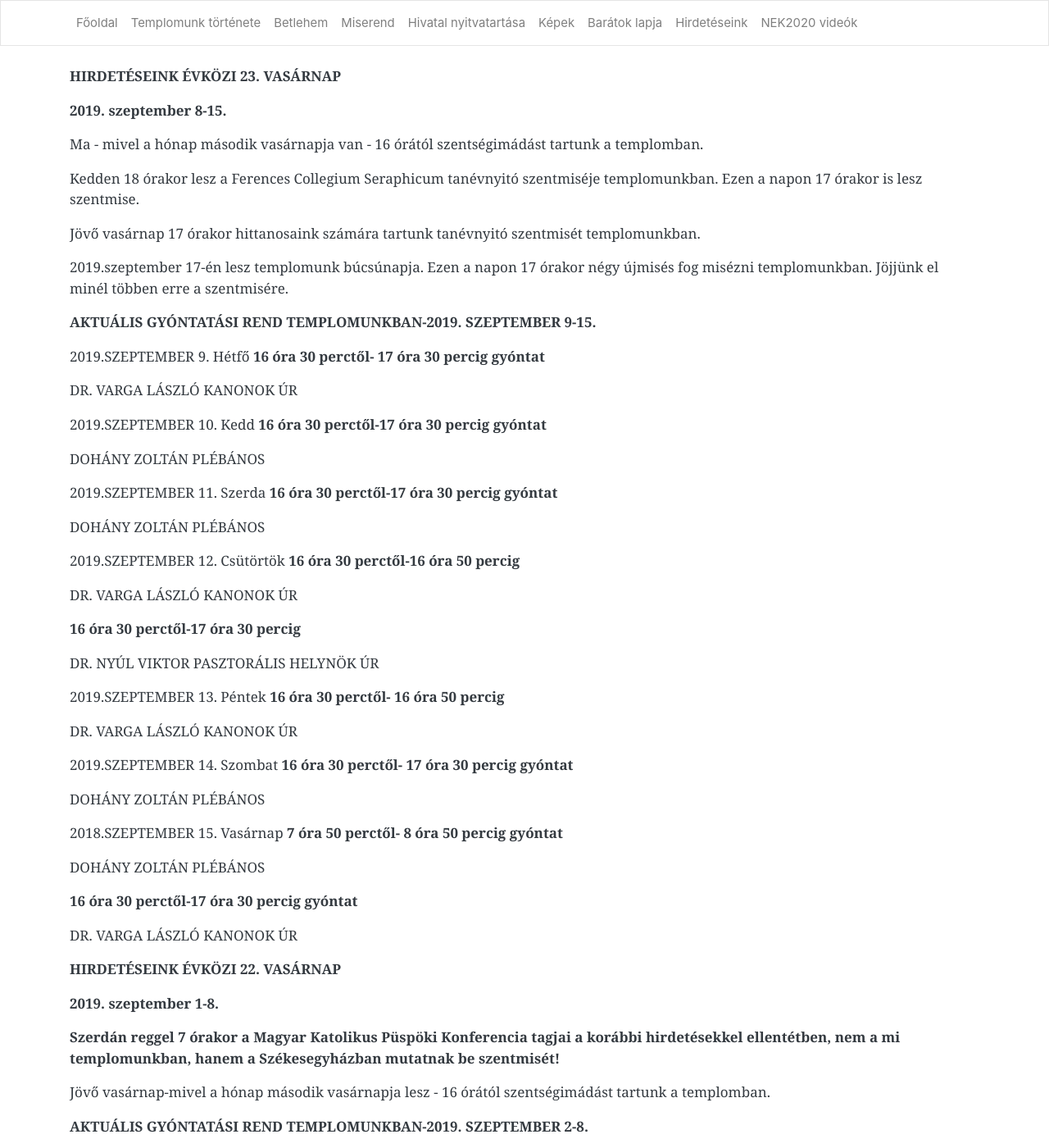
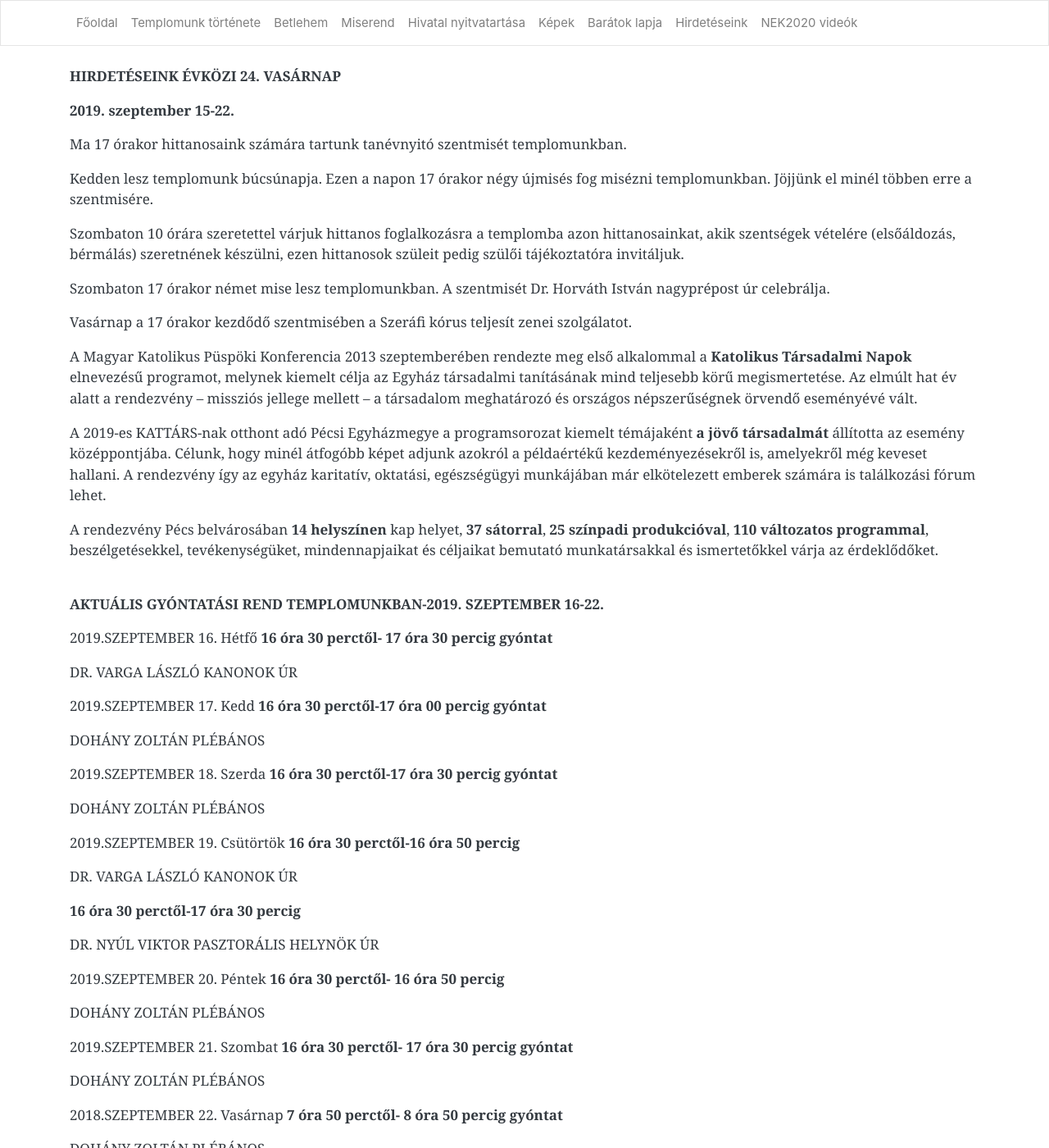
Before and after one commit to pecsi-ferences/pecsi-ferences.github.io, a Jekyll site: the page built from hirdeteseink.md, in a window 1280 px wide and 1400 px high. Shown: the whole window at 82% size. Built offline with Jekyll 4.4.1, drawn with Linux system fonts in a browser that asks for light colours; nearby versions of some CDN libraries; some of the changed text lies outside the part shown.

Commit message:
Update from Forestry.io Zoltán Dohány updated hirdeteseink.md

```diff
--- a/hirdeteseink.md
+++ b/hirdeteseink.md
@@ -3,6 +3,89 @@ layout: default
 title: Hirdetéseink
 
 ---
+**HIRDETÉSEINK ÉVKÖZI 24. VASÁRNAP**
+
+**2019. szeptember 15-22.**
+
+Ma 17 órakor hittanosaink számára tartunk tanévnyitó szentmisét templomunkban.
+
+Kedden lesz templomunk búcsúnapja. Ezen a napon 17 órakor négy újmisés fog misézni templomunkban. Jöjjünk el minél többen erre a szentmisére.
+
+Szombaton 10 órára szeretettel várjuk hittanos foglalkozásra a templomba azon hittanosainkat, akik szentségek vételére (elsőáldozás, bérmálás) szeretnének készülni, ezen hittanosok szüleit pedig szülői tájékoztatóra invitáljuk.
+
+Szombaton 17 órakor német mise lesz templomunkban. A szentmisét Dr. Horváth István nagyprépost úr celebrálja.
+
+Vasárnap a 17 órakor kezdődő szentmisében a Szeráfi kórus teljesít zenei szolgálatot.
+
+A Magyar Katolikus Püspöki Konferencia 2013 szeptemberében rendezte meg első alkalommal a **Katolikus Társadalmi Napok** elnevezésű programot, melynek kiemelt célja az Egyház társadalmi tanításának mind teljesebb körű megismertetése. Az elmúlt hat év alatt a rendezvény – missziós jellege mellett – a társadalom meghatározó és országos népszerűségnek örvendő eseményévé vált.
+
+A 2019-es KATTÁRS-nak otthont adó Pécsi Egyházmegye a programsorozat kiemelt témájaként **a jövő társadalmát** állította az esemény középpontjába. Célunk, hogy minél átfogóbb képet adjunk azokról a példaértékű kezdeményezésekről is, amelyekről még keveset hallani. A rendezvény így az egyház karitatív, oktatási, egészségügyi munkájában már elkötelezett emberek számára is találkozási fórum lehet.
+
+A rendezvény Pécs belvárosában **14 helyszínen** kap helyet, **37 sátorral**, **25 színpadi produkcióval**, **110 változatos programmal**, beszélgetésekkel, tevékenységüket, mindennapjaikat és céljaikat bemutató munkatársakkal és ismertetőkkel várja az érdeklődőket.
+
+| --- | --- |
+|  |  |
+
+**AKTUÁLIS GYÓNTATÁSI REND TEMPLOMUNKBAN-2019. SZEPTEMBER 16-22.**
+
+2019\.SZEPTEMBER 16. Hétfő **16 óra 30 perctől- 17 óra 30 percig gyóntat**
+
+DR. VARGA LÁSZLÓ KANONOK ÚR
+
+2019\.SZEPTEMBER 17. Kedd **16 óra 30 perctől-17 óra 00 percig gyóntat**
+
+DOHÁNY ZOLTÁN PLÉBÁNOS
+
+2019\.SZEPTEMBER 18. Szerda **16 óra 30 perctől-17 óra 30 percig gyóntat**
+
+DOHÁNY ZOLTÁN PLÉBÁNOS
+
+2019\.SZEPTEMBER 19. Csütörtök **16 óra 30 perctől-16 óra 50 percig**
+
+DR. VARGA LÁSZLÓ KANONOK ÚR
+
+**16 óra 30 perctől-17 óra 30 percig**
+
+DR. NYÚL VIKTOR PASZTORÁLIS HELYNÖK ÚR
+
+2019\.SZEPTEMBER 20. Péntek **16 óra 30 perctől- 16 óra 50 percig**
+
+DOHÁNY ZOLTÁN PLÉBÁNOS
+
+2019\.SZEPTEMBER 21. Szombat **16 óra 30 perctől- 17 óra 30 percig gyóntat**
+
+DOHÁNY ZOLTÁN PLÉBÁNOS
+
+2018\.SZEPTEMBER 22. Vasárnap **7 óra 50 perctől- 8 óra 50 percig gyóntat**
+
+DOHÁNY ZOLTÁN PLÉBÁNOS
+
+**16 óra 30 perctől-17 óra 30 percig gyóntat**
+
+DR. VARGA LÁSZLÓ KANONOK ÚR
+
+**„Gyere el hozzám!”**
+
+**Otthoni időslátogatás.**
+
+**A fenti programot a Pécsi Egyházmegyei Katolikus Karitász hirdeti meg.**
+
+A programról röviden
+
+Az idős emberek sokszor maradnak egyedül önhibájukon kívül, olykor teljesen elszigetelődnek a külvilágtól. Ezt a helyzetet szeretnék feloldani olyan szociálisan érzékeny fiatalok segítségével, akik boldogabbá tehetik a magányos napokat.
+
+A programba olyan időseket kívánunk bevonni, akik egyedül töltik a mindennapjaikat, magányosak és igénylik a társaságot. A Pécsi Egyházmegyei Katolikus Karitász fiatal önkéntesei ebben tudnak segítséget nyújtani a heti rendszerességű találkozások során.
+
+A diákok a program ideje alatt heti rendszerességgel (alkalmanként 2 óra) segítik a bevásárlást, felolvasnak az időseknek vagy éppen csak beszélgetnek velük, illetve az alkalmak során közelebb kerülhetnek az idősebb generáció képviselőihez.
+
+A programról bővebb információt a plébános atya tud adni.
+
+Besenczi Zsolt
+
+igazgató
+
+Pécsi Egyházmegyei Katolikus Karitász
+
 **HIRDETÉSEINK ÉVKÖZI 23. VASÁRNAP**
 
 **2019. szeptember 8-15.**
```
